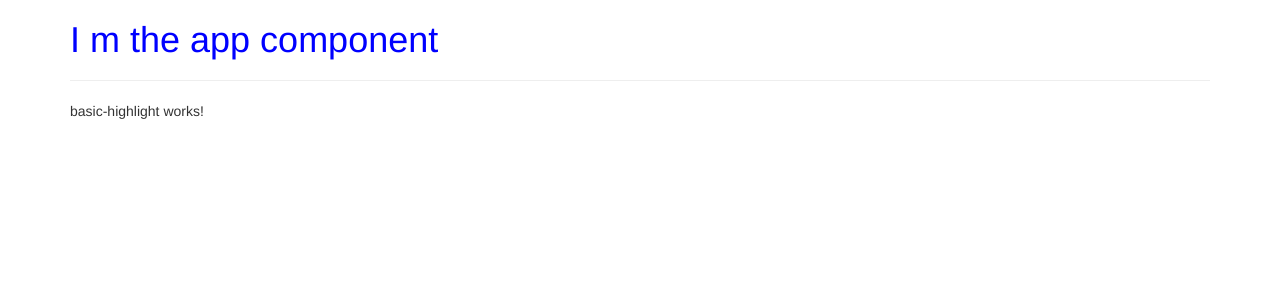
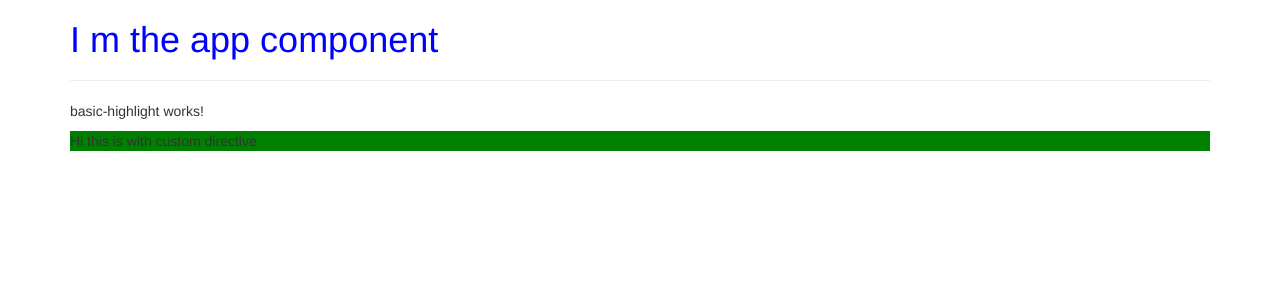
Before and after one commit to vidhya03/ng6prfixapp, an Angular app: page / in a window 1280 px wide. Shown: the top 300 px of the page. Built offline with nearby package versions, Linux system fonts and the light colour scheme.

Commit message:
added basic directive

```diff
--- a/src/app/app.component.html
+++ b/src/app/app.component.html
@@ -7,6 +7,7 @@
                 <!-- <div class="vidhya-servers"></div> -->
                 <vidhya-basic-highlight></vidhya-basic-highlight>
                 <!-- <vidhya-servers></vidhya-servers> -->
+                <div appBasicHighlight>Hi this is with custom directive</div>
 
         </div>
     </div>
--- a/src/app/app.module.ts
+++ b/src/app/app.module.ts
@@ -6,13 +6,15 @@ import { AppComponent } from './app.component';
 import { ServerComponent } from './server/server.component';
 import { ServersComponent } from './servers/servers.component';
 import { BasicHighlightComponent } from './basic-highlight/basic-highlight.component';
+import { BasicHilightsDirective } from './basic-highlights/basic-highlights.directive';
 
 @NgModule({
   declarations: [
     AppComponent,
     ServerComponent,
     ServersComponent,
-    BasicHighlightComponent
+    BasicHighlightComponent,
+    BasicHilightsDirective
   ],
   imports: [
     BrowserModule,
--- a/src/app/basic-highlights/basic-highlights.directive.ts
+++ b/src/app/basic-highlights/basic-highlights.directive.ts
@@ -1,10 +1,12 @@
-import { Directive } from "@angular/core";
+import { Directive, ElementRef, OnInit } from "@angular/core";
 
-@Directive ({
-  selector: '[appBasicHilights]'
+@Directive({
+  selector: "[appBasicHighlight]"
 })
-export class BasicHilightsDirective {
-constructor() {
+export class BasicHilightsDirective implements OnInit {
+  constructor(public elementRef: ElementRef) {}
 
+  ngOnInit() {
+    this.elementRef.nativeElement.style.backgroundColor = "green";
+  }
 }
-}
```
